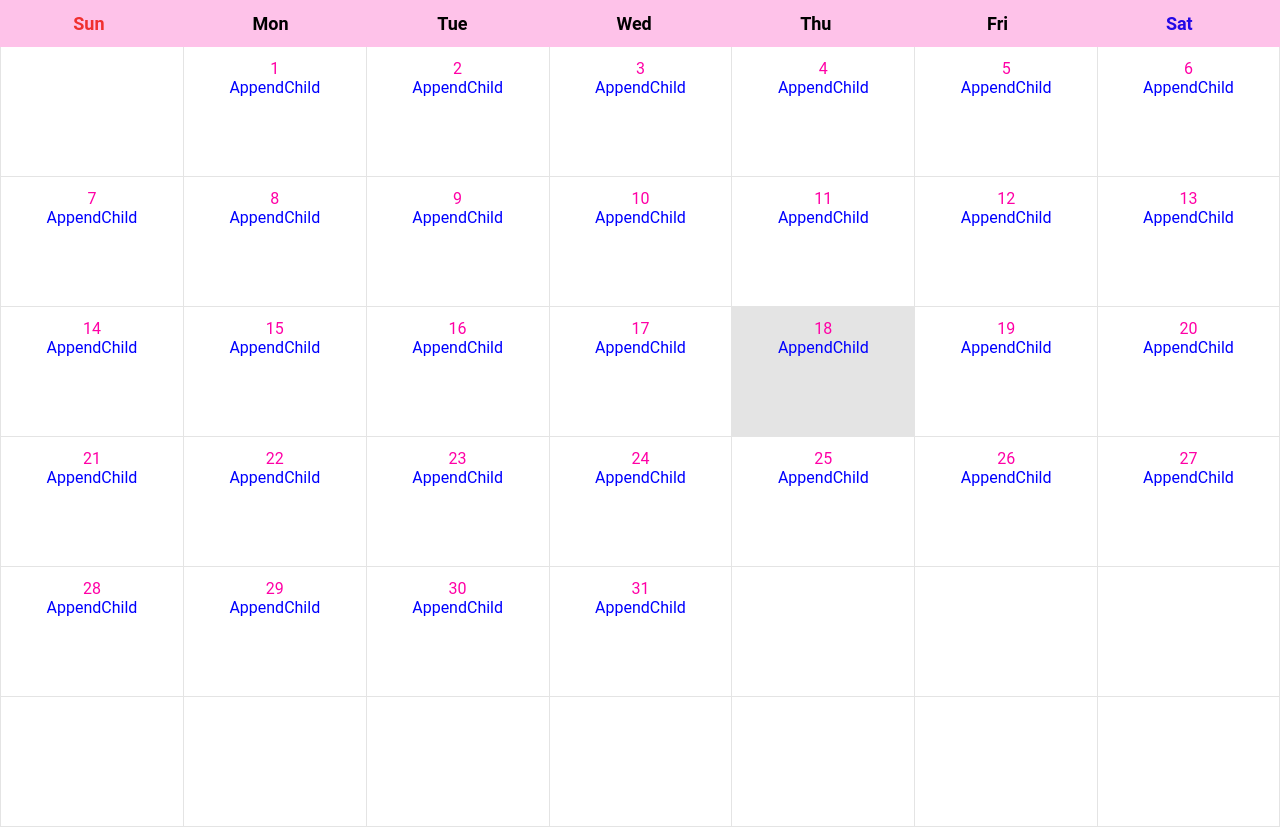
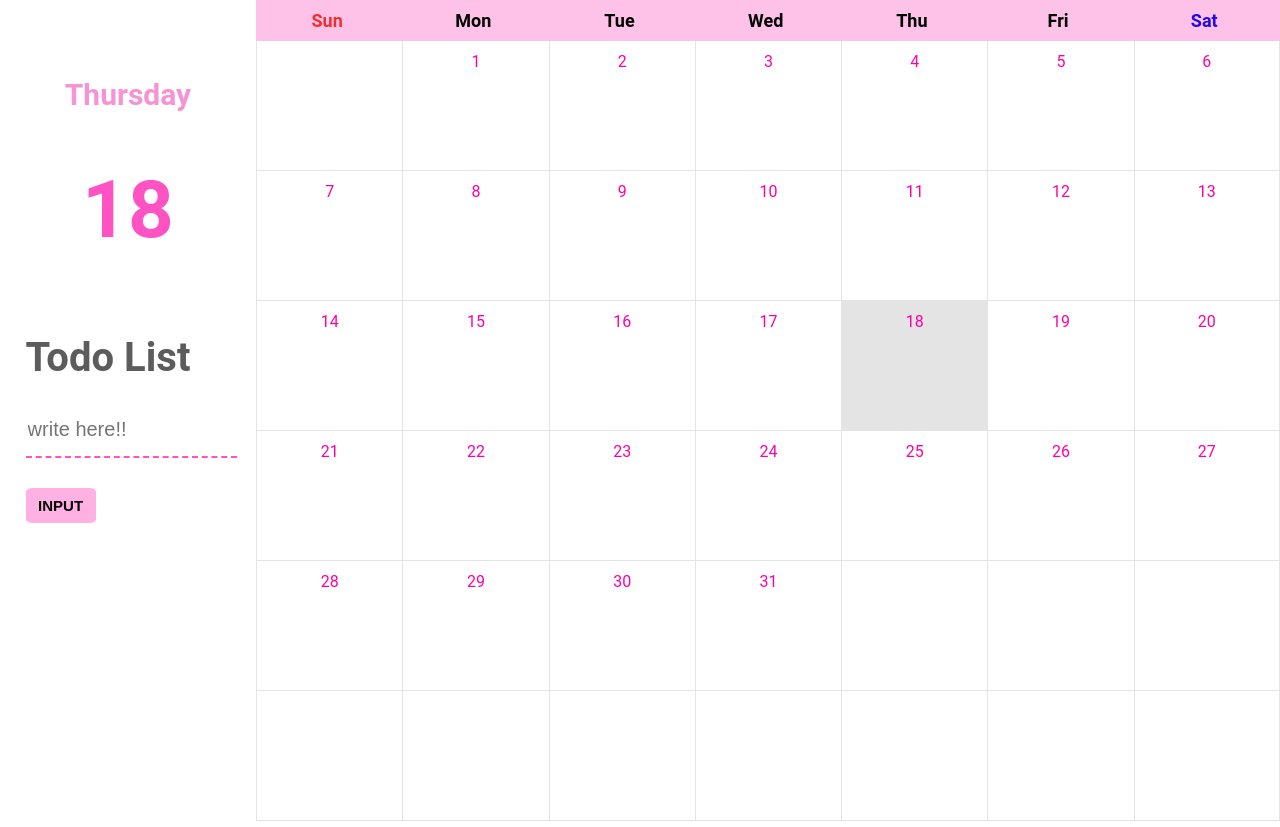
Before and after one commit to Y-Joo/web-coin-crawler, a Django app: page / in a window 1280 px wide. Shown: the part 59-886 px from the top of the page. Run offline with Django 3.2, Linux system fonts and the light colour scheme; some libraries are stand-ins or nearby versions.

Commit message:
no message

```diff
--- a/webcoincrawler/crawled_data/static/css/common.css
+++ b/webcoincrawler/crawled_data/static/css/common.css
@@ -18,15 +18,32 @@ header {
     height: 7%;
     box-sizing: border-box;
 }
+
 header > h1 {
     display: inline-block;
     height: 100%;
     flex-grow: 1;
 }
-.fa-calendar-check {color: #fa709a; margin-right: 2%; vertical-align: middle;}
-header > h1 > span {color: #a7a7a7; font-size: 24px; font-weight: 400; vertical-align: bottom;}
-.calendar_title { margin: 0 auto; flex-grow: 1;}
-.calendar_title .prev , .next{
+
+.fa-calendar-check {
+    color: #fa709a;
+    margin-right: 2%;
+    vertical-align: middle;
+}
+
+header > h1 > span {
+    color: #a7a7a7;
+    font-size: 24px;
+    font-weight: 400;
+    vertical-align: bottom;
+}
+
+.calendar_title {
+    margin: 0 auto;
+    flex-grow: 1;
+}
+
+.calendar_title .prev, .next {
     width: 30px;
     height: 100%;
     cursor: pointer;
@@ -35,6 +52,7 @@ header > h1 > span {color: #a7a7a7; font-size: 24px; font-weight: 400; vertical-
     outline: none;
     color: #5c5c5c;
 }
+
 .calendar_title .current-year-month {
     font-size: 24px;
     vertical-align: middle;
@@ -43,18 +61,68 @@ header > h1 > span {color: #a7a7a7; font-size: 24px; font-weight: 400; vertical-
     margin: 0 20px;
 }
 
+/* content left */
+.content-left {
+    float: left;
+    box-sizing: border-box;
+    width: 20%;
+}
+
+.left-main {
+    margin-top: 20%;
+}
+
+.left-main .main-wrap {
+    text-align: center;
+    font-weight: 700;
+}
+
+.left-main .main-wrap .main-day {
+    padding: 10% 0;
+    font-size: 30px;
+    color: #F594D3;
+}
+
+.left-main .main-wrap .main-date {
+    margin: 10% 0;
+    font-size: 80px;
+    color: rgb(255, 82, 195);
+}
+
+.left-main .todo-wrap {
+    padding: 20% 0 10% 10%;
+}
+
+.left-main .todo-wrap .todo-title {
+    font-size: 40px;
+    font-weight: 600;
+    margin-bottom: 10%;
+    color: #5c5c5c;
+}
+
+.left-main .todo-wrap .input-form .input-box {
+    width: 90%;
+    height: 50px;
+    font-size: 20px;
+    border: 0;
+    border-bottom: 2px dashed rgb(255, 82, 195);
+    margin-bottom: 30px;
+    outline-style: none;
+}
 
 /* content right */
 .content-right {
-  float: left;
+    float: right;
     box-sizing: border-box;
-  width: 100%;
+    width: 80%;
 }
+
 .content-right .day-of-week {
     background: rgb(254, 194, 233);
     width: 100%;
     height: 100%;
 }
+
 .content-right .day-of-week .dayHeader {
     display: inline-block;
     width: calc(100% / 7.2);
@@ -65,8 +133,14 @@ header > h1 > span {color: #a7a7a7; font-size: 24px; font-weight: 400; vertical-
     font-weight: 600;
     font-size: 18px;
 }
-.content-right .day-of-week .dayHeader.sun {color: #f02f2f;}
-.content-right .day-of-week .dayHeader.sat {color: #2208e7;}
+
+.content-right .day-of-week .dayHeader.sun {
+    color: #f02f2f;
+}
+
+.content-right .day-of-week .dayHeader.sat {
+    color: #2208e7;
+}
 
 /* calendar body  */
 #weekly > div {
@@ -81,43 +155,121 @@ header > h1 > span {color: #a7a7a7; font-size: 24px; font-weight: 400; vertical-
     color: rgb(255, 0, 166);
     overflow-y: auto;
 }
+
 #weekly > div.active {
     background: #e4e4e4;
 }
-#weekly > div + div{
+
+#weekly > div + div {
     border-left: 1px solid #e4e4e4;
 }
-.calendar-body #weekly > div:first-child {border-left: 1px solid #e4e4e4;}
-.calendar-body #weekly > div:last-child {border-right: 1px solid #e4e4e4;}
 
+.calendar-body #weekly > div:first-child {
+    border-left: 1px solid #e4e4e4;
+}
+
+.calendar-body #weekly > div:last-child {
+    border-right: 1px solid #e4e4e4;
+}
+
+/* todoList */
+.todoList {
+    margin-top: 10%;
+    font-size: 20px;
+}
+
+.todoList > li {
+    position: relative;
+}
+
+.todoList > li > span {
+    white-space: nowrap;
+    width: 70%;
+    overflow: hidden;
+    display: block;
+    text-overflow: ellipsis;
+}
+
+.todoList > li + li {
+    margin-top: 5%;
+}
+
+.todoList > li > .del-data {
+    position: absolute;
+    top: 0;
+    right: 5%;
+    width: 20%;
+    height: 25px;
+    background: none;
+    border: none;
+    font-size: 0px;
+}
+
+.todoList > li > .del-data::after, .todoList > li > .del-data::before {
+    content: '';
+    position: absolute;
+    top: 0;
+    left: 50%;
+    display: block;
+    width: 4px;
+    height: 18px;
+    background: rgb(255, 82, 195);
+}
+
+.todoList > li > .del-data::after, .closed::after {
+    transform: rotate(45deg);
+}
+
+.todoList > li > .del-data::before, .closed::before {
+    transform: rotate(-45deg);
+}
+
+.showList {
+    display: none;
+    position: absolute;
+    top: 50%;
+    left: 50%;
+    transform: translate(-50%, -50%);
+    background: rgb(255, 38, 179);
+    width: 400px;
+    height: 300px;
+    z-index: 1;
+    border-radius: 20px;
+    overflow: hidden;
+}
 
 .closed {
     position: absolute;
-  top: 5%; right: 5%;
+    top: 5%;
+    right: 5%;
     width: 40px;
     height: 40px;
     font-size: 0;
     background: none;
     border: none;
 }
+
 .closed::after, .closed::before {
     content: '';
     position: absolute;
-  top: 14%; right: 44%;
+    top: 14%;
+    right: 44%;
     width: 3px;
     height: 25px;
     background: #fff;
 }
+
 .listText {
     position: absolute;
     top: 50%;
     left: 50%;
     transform: translate(-50%, -50%);
-  word-break:break-all;
+    word-break: break-all;
     width: 70%;
     font-size: 20px;
     color: #fff;
 }
+
 .createDate {
     position: absolute;
     bottom: 7%;
@@ -125,10 +277,14 @@ header > h1 > span {color: #a7a7a7; font-size: 24px; font-weight: 400; vertical-
     font-size: 20px;
     color: #e4e4e4;
 }
+
 .bgblack {
     display: none;
     background: #acacac;
     opacity: 0.6;
     position: absolute;
-  left: 0; right: 0; top: 0; bottom: 0;
+    left: 0;
+    right: 0;
+    top: 0;
+    bottom: 0;
 }
--- a/webcoincrawler/crawled_data/static/js/main.js
+++ b/webcoincrawler/crawled_data/static/js/main.js
@@ -61,11 +61,6 @@ function makeElement(firstDate) {
         // 해당 칸에 날짜가 있으면 div엘리먼트 생성 후 해당 날짜 넣어주기
         let dateEl = document.createElement('div');
         dateEl.textContent = dateSet;
-        const newtext=document.createTextNode("AppendChild");
-        const newdiv=document.createElement('div');
-        newdiv.appendChild(newtext);
-        newdiv.style.color='blue';
-        dateEl.appendChild(newdiv);
         dateEl.setAttribute('class', dateSet);
         dateEl.setAttribute('id', `${today.format2()}-${dateSet}`);
         weeklyEl.appendChild(dateEl);
--- a/webcoincrawler/crawled_data/templates/crawled_data/coin_calender.html
+++ b/webcoincrawler/crawled_data/templates/crawled_data/coin_calender.html
@@ -24,6 +24,28 @@
             <button class="next">&#62;</button>
         </div>
     </header>
+
+    <section class="content-left">
+        <div class="left-main">
+            <div class="main-wrap">
+                <div class="main-day"></div>
+                <div class="main-date"></div>
+            </div>
+            <div class="todo-wrap">
+                <div class="todo-title">Todo List</div>
+                <form class="input-form">
+                    <input type="text" placeholder="write here!!" class="input-box"/>
+                    <button type="submit" class="input-btn clickBtn">INPUT</button>
+                </form>
+                <ul class="todoList"></ul>
+                <div class="showList">
+                    <span class="listText"></span>
+                    <span class="createDate"></span>
+                    <button class="closed">close</button>
+                </div>
+                <div class="bgblack"></div>
+            </div>
+        </div>
     </section>
     <section class="content-right">
         <div class="day-of-week">
```
Lines whose indentation alone changed are shown as unchanged.
